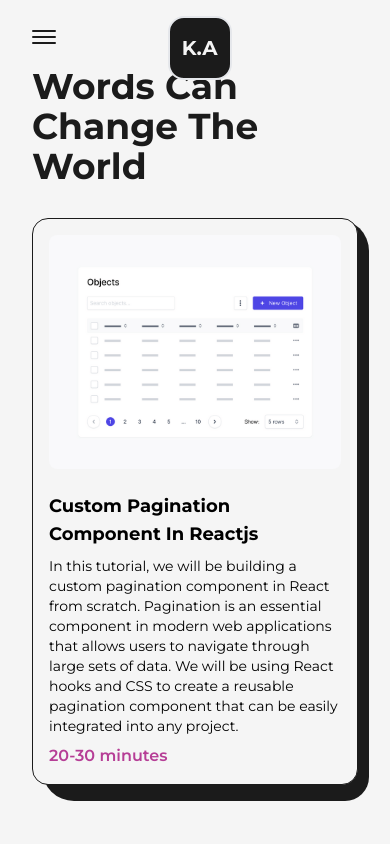
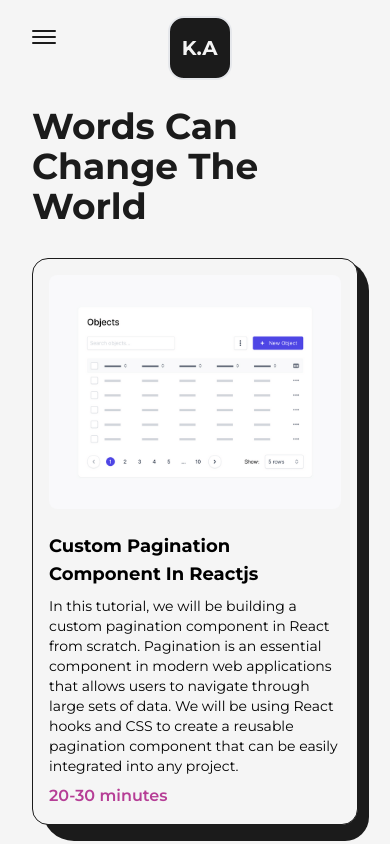
Before and after one commit to KshitijAdhikaree/Kshitij, a Next.js app: page /articles in a window 390 px wide. Shown: the top 844 px of the page. Built offline with nearby package versions, Linux system fonts and the light colour scheme.

Commit message:
fixed profile image width

```diff
--- a/src/components/HireMe.js
+++ b/src/components/HireMe.js
@@ -1,13 +1,11 @@
 import Link from 'next/link'
 import React from 'react'
-
-import { CircularText } from '../components/Icons'
 import {Circle} from '../components/Icons'
 
 
 const HireMe = () => {
   return (
-    <div className='fixed left-4 bottom-4 flex items-center justify-center overflow md:right-8 md:left-auto md:top-0 md:bottom-auto md:absolute sm:right-0'>
+    <div className='fixed left-4 bottom-4 flex items-center justify-center overflow md:right-8 md:left-auto md:top-0 md:bottom-auto md:absolute sm:hidden'>
       <div className='w-48 h-auto flex items-center justify-center relative md:w-24'>
         <Circle className='fill-dark animate-spin-slow dark:fill-light' />
         <Link
--- a/src/pages/articles.js
+++ b/src/pages/articles.js
@@ -123,7 +123,7 @@ const articles = () => {
         <Layout className='-mt-10'>
           <AnimatedText
             text='Words can change the world'
-            className='mb-16 lg:!text-7xl sm:mb-8 sm:!text-6xl xs:!text-4xl'
+            className='mb-16 lg:!text-7xl sm:mb-8 sm:!text-6xl xs:!text-4xl xs:mt-10'
           />
           <ul className='grid grid-cols-2 gap-16 lg:gap-8 md:grid-cols-1 md:gap-y-16'>
             <FeaturedArticle
--- a/src/pages/index.js
+++ b/src/pages/index.js
@@ -29,7 +29,7 @@ function Home() {
                 height={200}
                 priority={true}
                 sizes='(max-width: 768px) 100vw, (max-width: 1200px) 50vw, 50vw'
-                className='ml-32 lg:inline-block md:inline-block md:w-[14rem] '
+                className='ml-32 lg:inline-block md:inline-block md:w-[14rem] sm:w-[12rem] sm:mx-20 sm:mt-4'
               />
             </div>
             <div className='w-1/2 flex flex-col items-center self-center lg:w-full lg:text-center'>
@@ -65,7 +65,7 @@ function Home() {
             </div>
           </div>
         </Layout>
-        <HireMe />
+        <HireMe/>
         <div className='absolute right-8 -bottom-8 inline-block w-30 md:hidden'>
           <Image
             src={lightBult}
```
